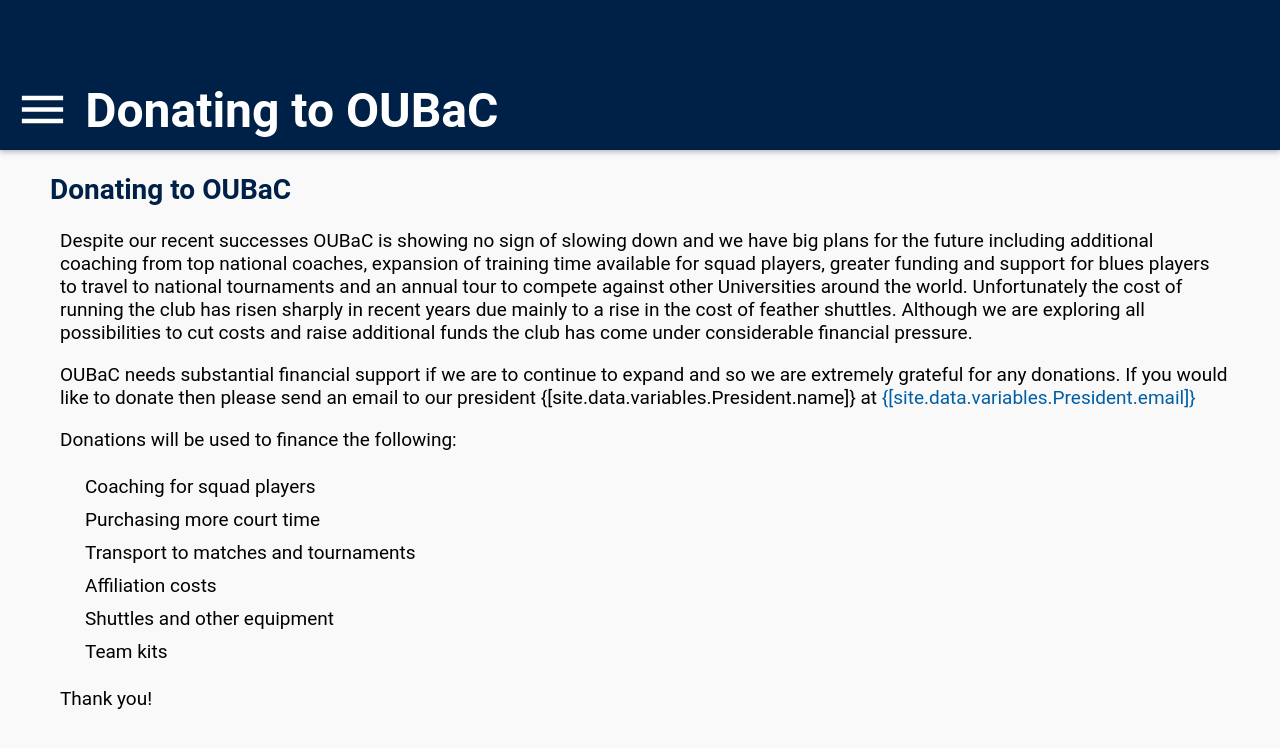
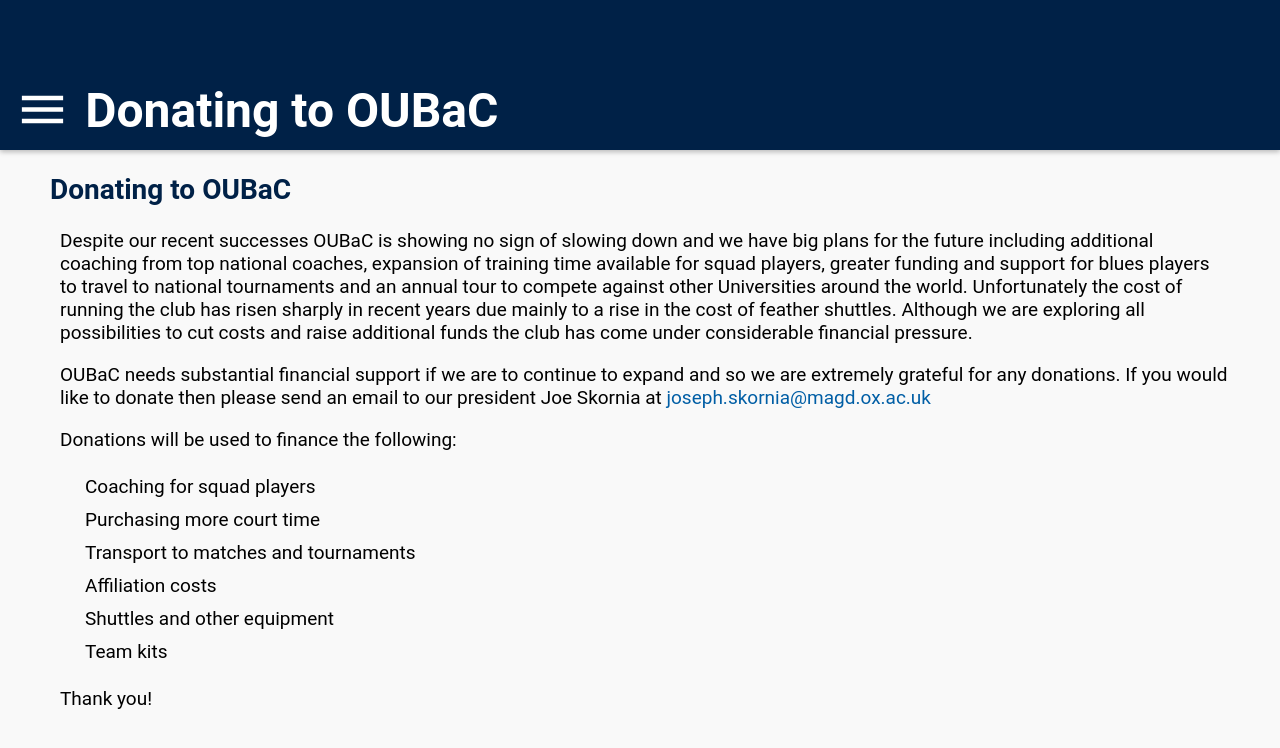
Before and after one commit to OUBaC/OUBaC.github.io, a Jekyll site: the page built from donating-to-oubac.html, in a window 1280 px wide. Shown: the top 748 px of the page. Built offline with Jekyll 4.4.1, drawn with Linux system fonts in a browser that asks for light colours; nearby versions of some CDN libraries.

Commit message:
Fixed a bug.

```diff
--- a/donating-to-oubac.html
+++ b/donating-to-oubac.html
@@ -7,7 +7,7 @@
 	Despite our recent successes OUBaC is showing no sign of slowing down and we have big plans for the future including additional coaching from top national coaches, expansion of training time available for squad players, greater funding and support for blues players to travel to national tournaments and an annual tour to compete against other Universities around the world. Unfortunately the cost of running the club has risen sharply in recent years due mainly to a rise in the cost of feather shuttles. Although we are exploring all possibilities to cut costs and raise additional funds the club has come under considerable financial pressure.
 </p>
 <p>
-	OUBaC needs substantial financial support if we are to continue to expand and so we are extremely grateful for any donations. If you would like to donate then please send an email to our president {[site.data.variables.President.name]} at <a href="mailto:{[site.data.variables.President.email]}">{[site.data.variables.President.email]}</a>
+	OUBaC needs substantial financial support if we are to continue to expand and so we are extremely grateful for any donations. If you would like to donate then please send an email to our president {{site.data.variables.President.name}} at <a href="mailto:{{site.data.variables.President.email}}">{{site.data.variables.President.email}}</a>
 </p>
 <p>
 	Donations will be used to finance the following:
```
